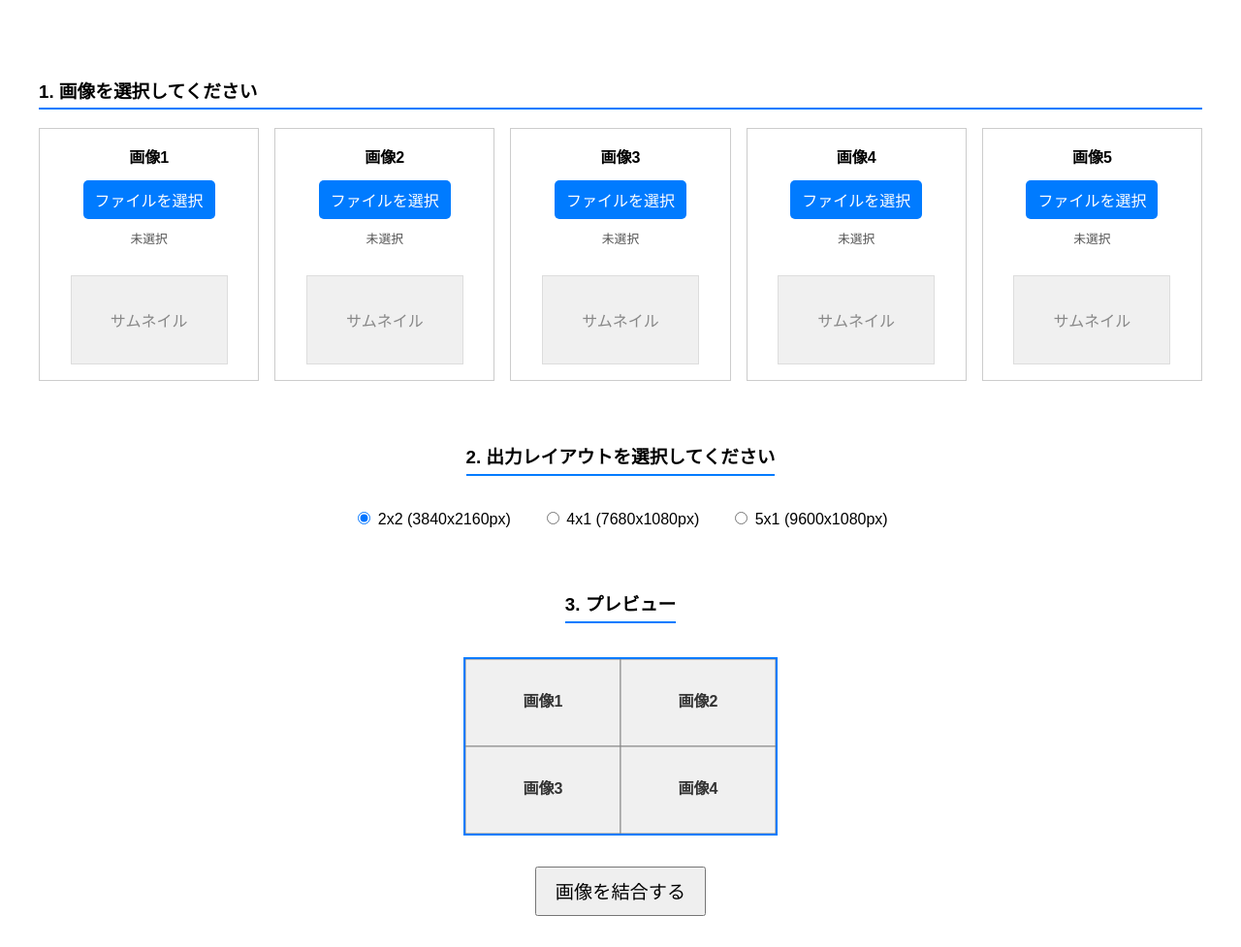
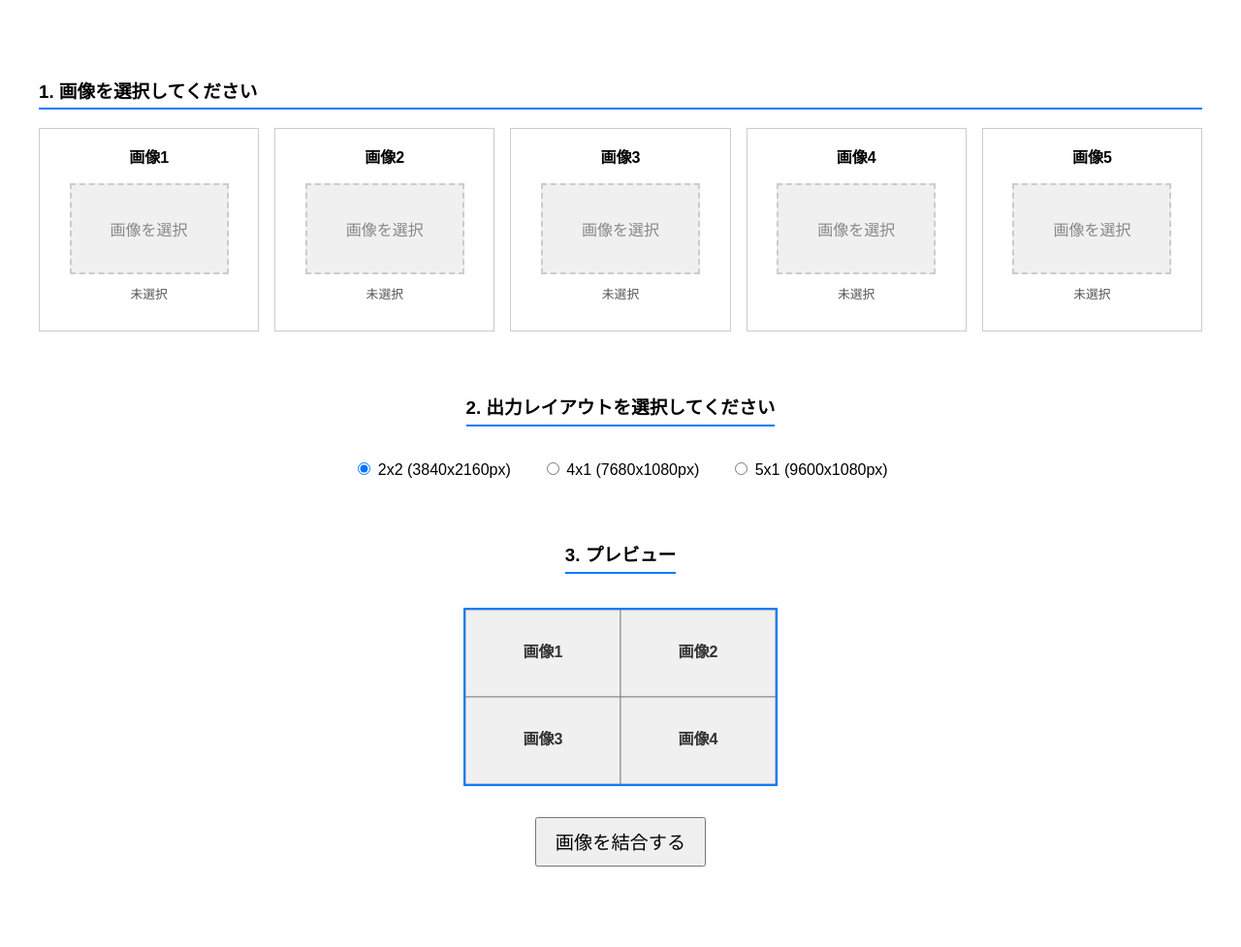
Before and after one commit to masatoooooon/flask-hello-render, a Flask app: page / in a window 1280 px wide. Shown: the whole page at 97% size. After the commit the page ends 894 px from the top, so only its background shows below. Run offline with Flask 3, Linux system fonts and the light colour scheme.

Commit message:
Update index.html

```diff
--- a/templates/index.html
+++ b/templates/index.html
@@ -23,6 +23,7 @@
             padding-bottom: 1em;
             justify-content: center;
         }
+
         .image-slot {
             border: 1px solid #ccc;
             padding: 1em;
@@ -34,17 +35,27 @@
         }
         .slot-title { font-weight: bold; margin-bottom: 0.5em; }
 
-        .file-select-button {
-            background-color: #007bff;
-            color: white;
-            padding: 8px 12px;
-            border-radius: 5px;
+        /* ★変更点: 統合されたサムネイル兼ボタンのスタイル */
+        .slot-preview {
+            width: 160px;
+            height: 90px;
+            border: 2px dashed #ccc;
+            margin-top: 0.5em;
+            background-color: #f0f0f0;
+            display: flex;
+            align-items: center;
+            justify-content: center;
+            color: #888;
             cursor: pointer;
-            text-align: center;
-            margin-top: 5px;
+            transition: background-color 0.2s;
+            background-size: contain;
+            background-repeat: no-repeat;
+            background-position: center;
         }
-        .file-select-button:hover { background-color: #0056b3; }
-        input[type="file"] { display: none; }
+        .slot-preview:hover {
+            background-color: #e9e9e9;
+            border-color: #007bff;
+        }
 
         .filename-display {
             font-size: 0.8em;
@@ -53,23 +64,6 @@
             height: 2.5em;
             word-break: break-all;
             text-align: center;
-        }
-
-        .slot-preview {
-            width: 160px;
-            height: 90px;
-            border: 1px solid #ddd;
-            margin-top: 1em;
-            background-color: #f0f0f0;
-            display: flex;
-            align-items: center;
-            justify-content: center;
-            color: #888;
-            overflow: hidden;
-        }
-        .slot-preview img {
-            max-width: 100%;
-            max-height: 100%;
         }
 
         .center-container {
@@ -140,9 +134,10 @@
         const ctx = canvas.getContext('2d');
         let previewSources = new Array(5).fill(null);
 
+        // ★変更点: ファイル選択時の処理を、統合UIに合わせて修正
         function handleFileSelect(index, input) {
             const filenameContainer = document.getElementById(`filename${index + 1}`);
-            const slotPreviewContainer = document.getElementById(`slot-preview-${index + 1}`);
+            const slotPreview = document.getElementById(`slot-preview-${index + 1}`);
 
             if (input.files && input.files[0]) {
                 const reader = new FileReader();
@@ -150,10 +145,8 @@
                     const dataUrl = e.target.result;
                     previewSources[index] = dataUrl;
 
-                    slotPreviewContainer.innerHTML = '';
-                    const img = document.createElement('img');
-                    img.src = dataUrl;
-                    slotPreviewContainer.appendChild(img);
+                    slotPreview.style.backgroundImage = `url('${dataUrl}')`;
+                    slotPreview.innerHTML = '';
 
                     updatePreviewCanvas();
                 };
@@ -162,7 +155,8 @@
             } else {
                 previewSources[index] = null;
                 filenameContainer.textContent = '未選択';
-                slotPreviewContainer.innerHTML = '<span>サムネイル</span>';
+                slotPreview.style.backgroundImage = 'none';
+                slotPreview.innerHTML = '<span>画像を選択</span>';
                 updatePreviewCanvas();
             }
         }
@@ -214,10 +208,8 @@
             slots.forEach((slot, index) => {
                 let img = loadedImages[index];
 
-                // ★ここからが変更点★
                 let imageToDraw = img;
                 if (img && img.height > img.width) {
-                    // 縦長画像の場合、オフスクリーンキャンバスを使って回転させる
                     const offscreenCanvas = document.createElement('canvas');
                     const offscreenCtx = offscreenCanvas.getContext('2d');
 
@@ -225,12 +217,12 @@
                     offscreenCanvas.height = img.width;
 
                     offscreenCtx.translate(offscreenCanvas.width / 2, offscreenCanvas.height / 2);
-                    offscreenCtx.rotate(90 * Math.PI / 180); //反時計回りに90度
+                    // ★変更点: 反時計回りは -90 度
+                    offscreenCtx.rotate(-90 * Math.PI / 180);
                     offscreenCtx.drawImage(img, -img.width / 2, -img.height / 2);
 
-                    imageToDraw = offscreenCanvas; // 描画ソースを回転済みのキャンバスに差し替える
+                    imageToDraw = offscreenCanvas;
                 }
-                // ★ここまでが変更点★
 
                 if (imageToDraw) {
                     const hRatio = slot.w / imageToDraw.width;
@@ -253,23 +245,26 @@
             });
         }
 
+        // ★変更点: HTML構造を統合UIに合わせて修正
         document.addEventListener('DOMContentLoaded', () => {
             const container = document.querySelector('.image-slots-container');
             if (container.innerHTML.trim() === '') {
                 for (let i = 1; i <= 5; i++) {
                     const slot = document.createElement('div');
                     slot.className = 'image-slot';
+
                     slot.innerHTML = `
                         <label class="slot-title">画像${i}</label>
-                        <label for="image${i}" class="file-select-button">ファイルを選択</label>
+                        <label for="image${i}" id="slot-preview-${i}" class="slot-preview">
+                            <span>画像を選択</span>
+                        </label>
                         <input type="file" id="image${i}" name="image_files" accept="image/*" style="display: none;">
                         <div id="filename${i}" class="filename-display">未選択</div>
-                        <div id="slot-preview-${i}" class="slot-preview">
-                            <span>サムネイル</span>
-                        </div>
                     `;
+
                     const input = slot.querySelector(`#image${i}`);
                     input.addEventListener('change', (event) => handleFileSelect(i - 1, event.target));
+
                     container.appendChild(slot);
                 }
             }
```
